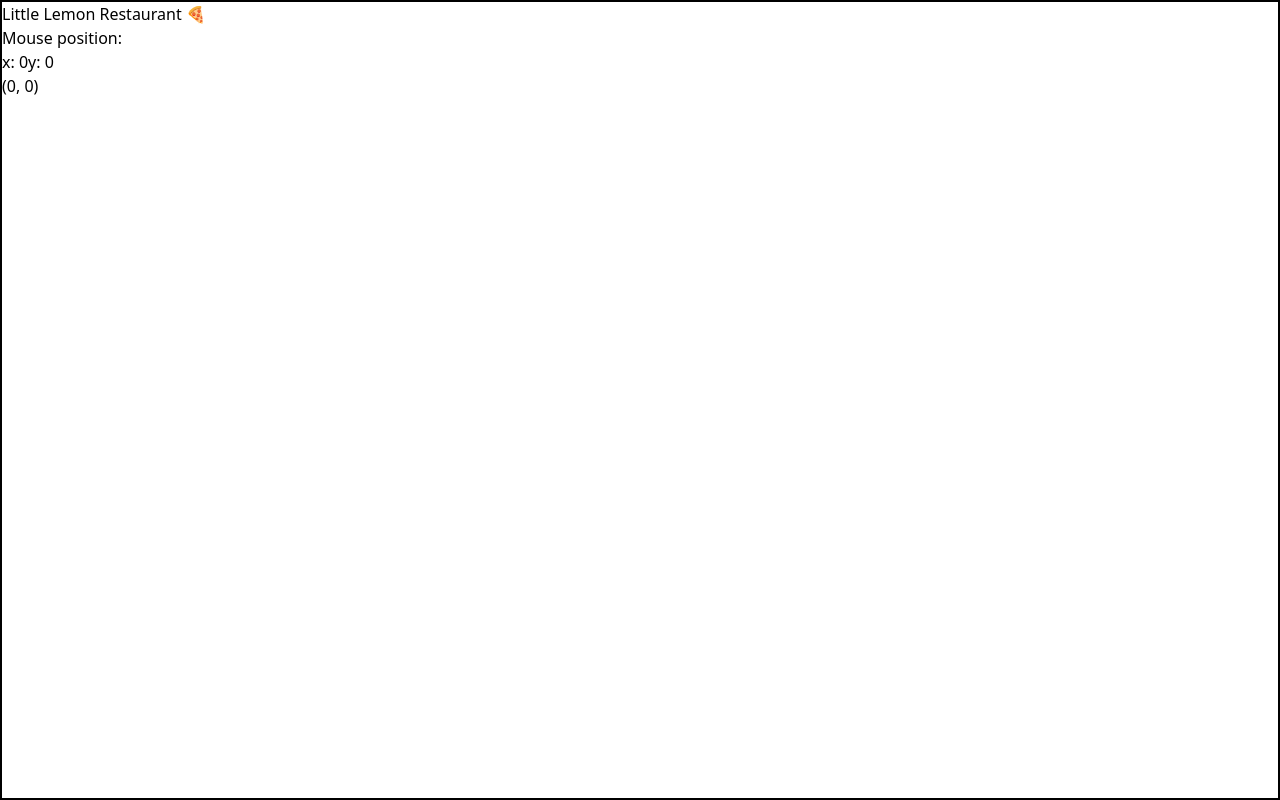
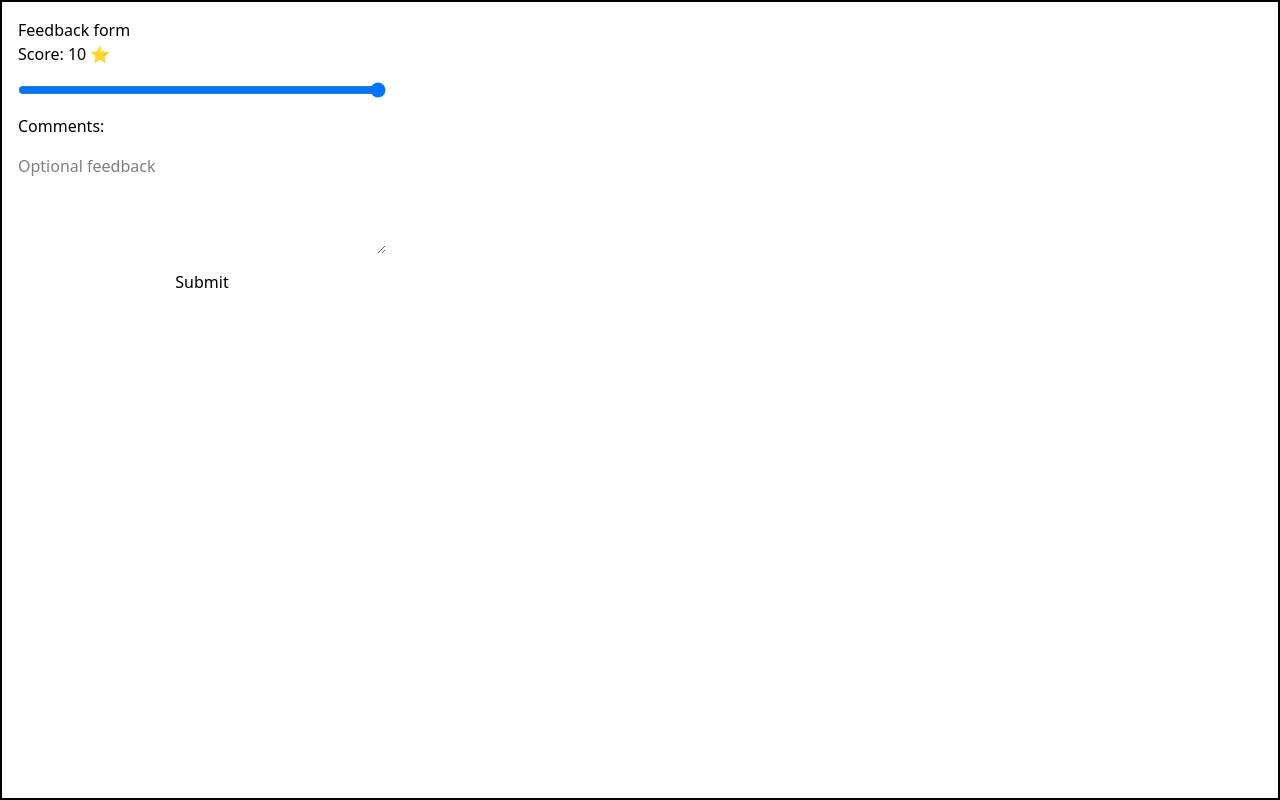
Before and after one commit to Rustemov02/Coursera---Advanced-React-Course, a React (Vite) app: page / in a window 1280 px wide. Built offline with nearby package versions, Linux system fonts and the light colour scheme.

Commit message:
config react testing library and test components functionality

```diff
--- /dev/null
+++ b/babel.config.js
@@ -0,0 +1,7 @@
+module.exports = {
+  presets: [
+    ["@babel/preset-env", { targets: { node: "current" } }],
+    ["@babel/preset-react", { runtime: "automatic" }],
+    "@babel/preset-typescript",
+  ],
+};
--- /dev/null
+++ b/jest.config.js
@@ -0,0 +1,8 @@
+module.exports = {
+  testEnvironment: "jsdom",
+  transform: {
+    "^.+\\.(t|j)sx?$": "babel-jest",
+  },
+  moduleFileExtensions: ["ts", "tsx", "js", "jsx", "json", "node"],
+  setupFilesAfterEnv: ["<rootDir>/src/setupTests.ts"],
+};
--- a/src/App.tsx
+++ b/src/App.tsx
@@ -16,6 +16,7 @@
 import HOCforCursorPosition from "./Exercises/HOCforCursorPosition";
 import RenderProps from "./RenderProps";
 import ScrollerPositionWithRenderProps from "./Exercises/ScrollerPositionWithRenderProps";
+import TestScenarios from "./Exercises/TestScenariosForFeedBackForm";
 
 function App() {
   return (
@@ -34,7 +35,8 @@
         {/* <HOCComponents /> */}
         {/* <HOCforCursorPosition /> */}
         {/* <RenderProps/> */}
-        <ScrollerPositionWithRenderProps />
+        {/* <ScrollerPositionWithRenderProps /> */}
+        <TestScenarios />
       </ThemeProvider>
     </div>
   );
--- /dev/null
+++ b/src/Exercises/TestScenariosForFeedBackForm/index.tsx
@@ -0,0 +1,58 @@
+import { useState } from "react";
+import styles from "./styles.module.css";
+
+function FeedbackForm({ onSubmit }: any) {
+  const [score, setScore] = useState("10");
+  const [comment, setComment] = useState("");
+
+  const isDisabled = Number(score) < 5 && comment.length <= 10;
+
+  const textAreaPlaceholder = isDisabled
+    ? "Please provide a comment explaining why the experience was not good. Minimum length is 10 characters."
+    : "Optional feedback";
+
+  const handleSubmit = (e: any) => {
+    e.preventDefault();
+    onSubmit({ score, comment });
+  };
+
+  return (
+    <div className={styles.App}>
+      <form onSubmit={handleSubmit}>
+        <fieldset>
+          <h2>Feedback form</h2>
+          <div className={styles.Field}>
+              <label htmlFor="score">Score: {score} ⭐</label>
+            <input
+              id="score"
+              value={score}
+              onChange={(e) => {
+                setScore(e.target.value);
+              }}
+              type="range"
+              min="0"
+              max="10"
+            />
+          </div>
+          <div className={styles.Field}>
+            <label htmlFor="comment">Comments:</label>
+            <textarea
+              id="comment"
+              placeholder={textAreaPlaceholder}
+              name="comment"
+              value={comment}
+              onChange={(e) => {
+                setComment(e.target.value);
+              }}
+            />
+          </div>
+          <button type="submit" disabled={isDisabled}>
+            Submit
+          </button>
+        </fieldset>
+      </form>
+    </div>
+  );
+}
+
+export default FeedbackForm;
--- /dev/null
+++ b/src/Exercises/TestScenariosForFeedBackForm/styles.module.css
@@ -0,0 +1,32 @@
+.App {
+  padding: 16px;
+  width: 400px;
+}
+
+fieldset {
+  display: flex;
+  flex-direction: column;
+}
+
+label {
+  margin-right: 8px;
+}
+
+.Field {
+  padding-bottom: 16px;
+  display: flex;
+  flex-direction: column;
+}
+
+.Row {
+  display: flex;
+  flex-direction: row;
+}
+
+label {
+  margin-bottom: 16px;
+}
+
+textarea {
+  height: 100px;
+}
--- a/tsconfig.app.json
+++ b/tsconfig.app.json
@@ -23,5 +23,5 @@
     "noFallthroughCasesInSwitch": true,
     "noUncheckedSideEffectImports": true
   },
-  "include": ["src"]
+  "include": ["src", "jest.config.js", "babel.config.js"]
 }
```
Also changed, not shown: package.json (+9 -0 lines), src/App.css (line endings or trailing spaces), 2 other files (tests, documents, lock files or other folders).
